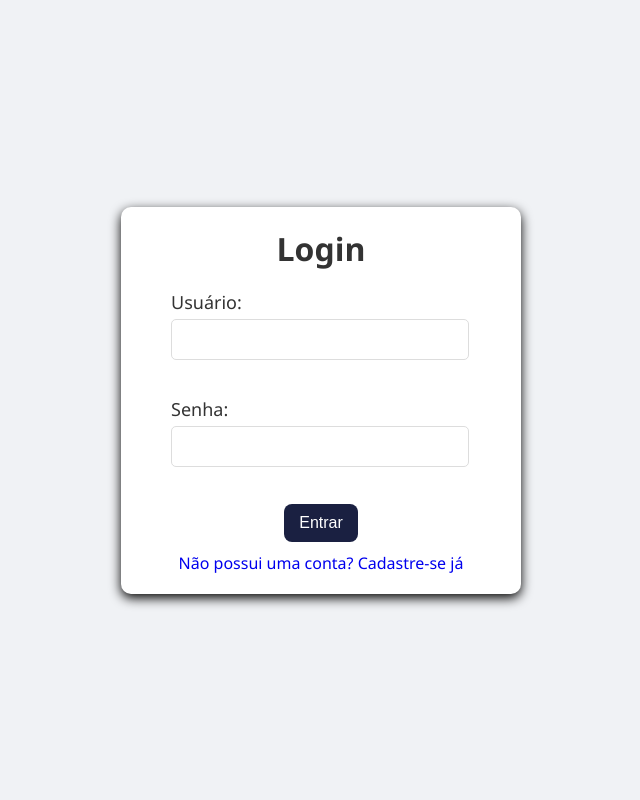
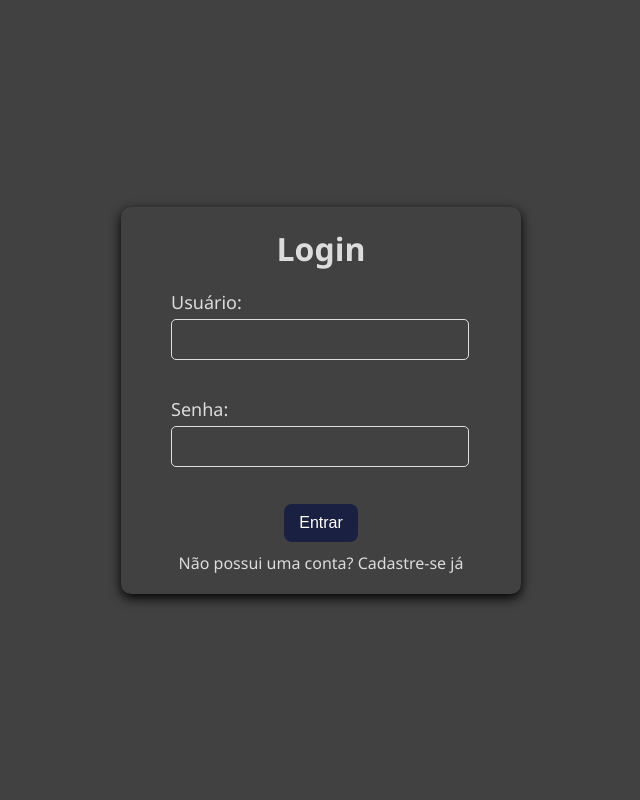
Before and after one commit to jocov23/catalogo-livros, a Django app: page / in a window 1280 px wide. Shown: the whole page, without its empty margins (319-959 px from the left). Run offline with Django 5.2, Linux system fonts and the light colour scheme.

Commit message:
added dark theme (2/2)

```diff
--- a/app/usuarios/static/styleUsuario.css
+++ b/app/usuarios/static/styleUsuario.css
@@ -2,27 +2,31 @@
     margin: 0;
     padding: 0;
     border: 0;
+    background-color:#414141;
+    color: #dcdcdc;
+
 }
 body{
     font-family:'Segoe UI', Tahoma, Geneva, Verdana, sans-serif;
-    background-color: #f0f2f5;
+    background-color: #414141;
     display: flex;
     justify-content: center;
     align-items:center;
     height:100vh;
 }
 .login-container{
-    background-color: #fff;
+    background-color:#414141;
     padding:20px 50px;
     border-radius: 10px;
     box-shadow: 0 4px 12px rgba(0,0,0.2);
     text-align: center;
     width:300px;
     height:300x;
+    color: #dcdcdc;
 
     h1{
         margin-bottom: 20px;
-        color: #333;
+        color:  #dcdcdc;;
     }
     .form-group{
         margin-bottom: 15px;
@@ -32,7 +36,7 @@ body{
         display: block;
         font-size:18px;
         margin-bottom: 5px;
-        color: #333
+        color: #dcdcdc
     }
     input{
         width: 280px;
--- a/plans.txt
+++ b/plans.txt
@@ -12,5 +12,6 @@
 9.Admin login and special perms
 10.Fix 'cadastrar novo livro' link position(finished)
 11.User authentication to modify book data (finished)
-12:dark mode (only login-register section missing)
+12:dark page theme (finished)
 13.put fixed sections ('Cadastrar novo livro', profile, darkmode button, etc)
+14.fill more books in the list add details of each
```
